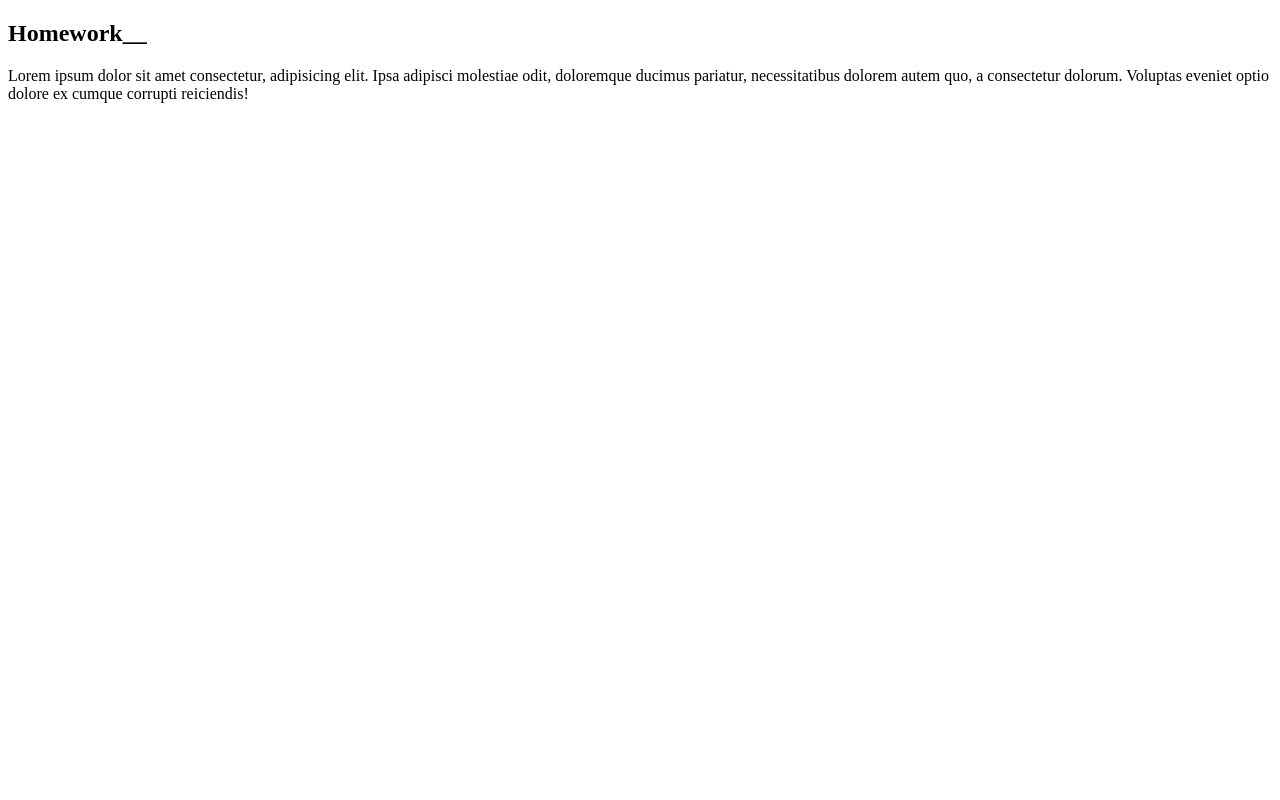
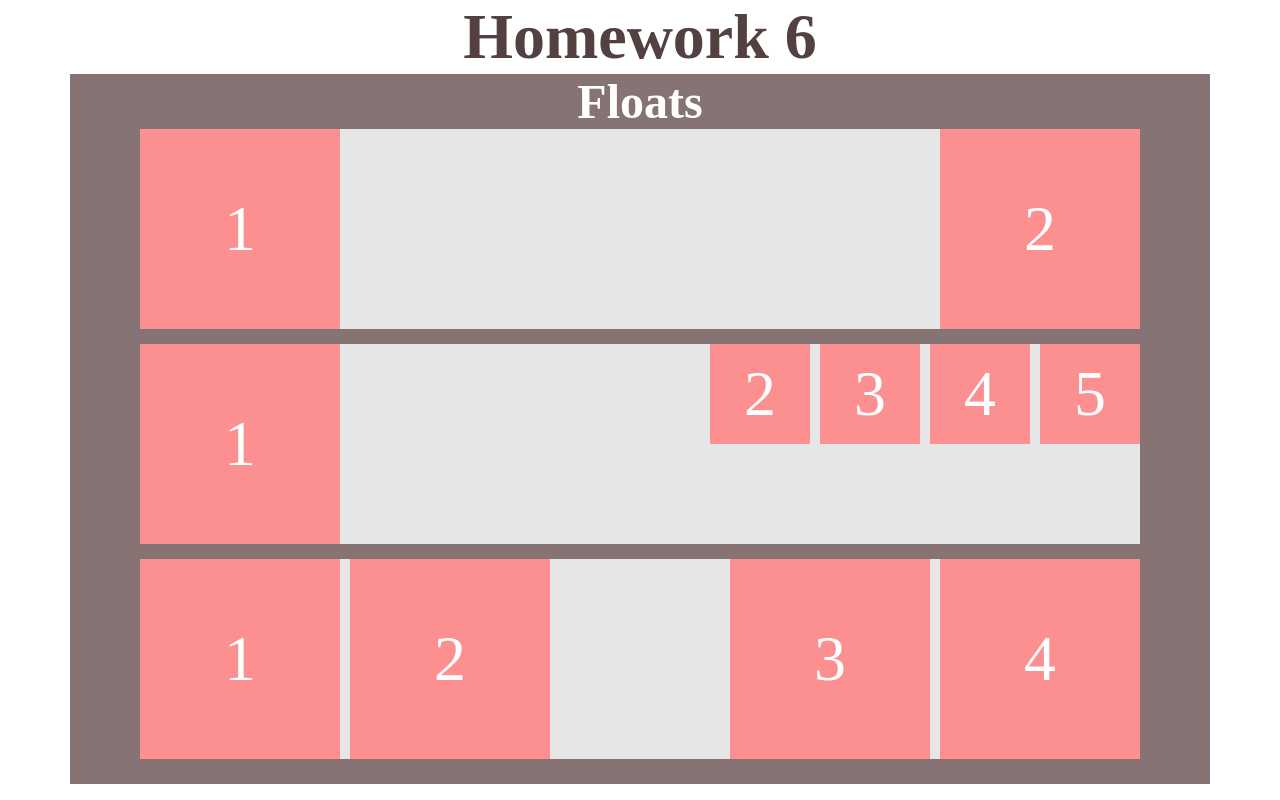
Before and after one commit to Danelsene/front-basic, a plain HTML site: page index.html in a window 1280 px wide. Drawn offline with Linux system fonts and the light colour scheme.

Commit message:
update floats

```diff
--- a/index.html
+++ b/index.html
@@ -1,20 +1,74 @@
 <!DOCTYPE html>
 <html lang="en">
+
 <head>
     <meta charset="UTF-8">
     <meta http-equiv="X-UA-Compatible" content="IE=edge">
     <meta name="viewport" content="width=device-width, initial-scale=1.0">
-    <title>Lesson__</title>
+    <title>Lesson 5 Homework 6</title>
     <link rel="stylesheet" href="./style.css">
 </head>
+
 <body>
-    <header></header>
+    <header>
+        <h1>Homework 6</h1>
+    </header>
     <main>
         <section>
-            <h1>Homework__</h1>
-            <p>Lorem ipsum dolor sit amet consectetur, adipisicing elit. Ipsa adipisci molestiae odit, doloremque ducimus pariatur, necessitatibus dolorem autem quo, a consectetur dolorum. Voluptas eveniet optio dolore ex cumque corrupti reiciendis!</p>
+            <div class="wrapper">
+                <h2>Floats</h2>
+                <div class="line">
+                    <div class="square first">
+                        <p>1</p>
+                    </div>
+                    <div class="square second">
+                        <p>2</p>
+                    </div>
+                    <div class="clearfix"></div>
+                </div>
+                <div class="line">
+                    <div class="square first">
+                        <p>1</p>
+                    </div>
+                    <div class="smalls second">
+                        <div class="small">
+                            <p>2</p>
+                        </div>
+                        <div class="small">
+                            <p>3</p>
+                        </div>
+                        <div class="small">
+                            <p>4</p>
+                        </div>
+                        <div class="small">
+                            <p>5</p>
+                        </div>
+                    </div>
+                    <div class="clearfix"></div>
+                </div>
+                <div class="line">
+                    <div>
+                        <div class="square first">
+                            <p>1</p>
+                        </div>
+                        <div class="square first margin">
+                            <p>2</p>
+                        </div>
+                        <div class="second">
+                            <div class="square">
+                                <p>3</p>
+                            </div>
+                            <div class="square margin">
+                                <p>4</p>
+                            </div>
+                        </div>
+                    </div>
+                    <div class="clearfix"></div>
+                </div>
+            </div>
         </section>
     </main>
     <footer></footer>
 </body>
+
 </html>
--- a/style.css
+++ b/style.css
@@ -0,0 +1,76 @@
+* {
+  margin: 0;
+  padding: 0;
+}
+
+.wrapper {
+  max-width: 1140px;
+  background-color: #4e3333ae;
+  margin-left: auto;
+  margin-right: auto;
+  padding-bottom: 10px;
+}
+
+.line {
+  max-width: 1000px;
+  background-color: #e6e6e6;
+  margin-bottom: 15px;
+  margin-left: auto;
+  margin-right: auto;
+}
+
+.clearfix {
+  clear: both;
+}
+
+p {
+  font-size: 64px;
+  text-align: center;
+  color: #ffffff;
+}
+
+h1 {
+  font-size: 64px;
+  text-align: center;
+  color: #534040;
+}
+
+h2 {
+  font-size: 48px;
+  text-align: center;
+  color: #ffffff;
+}
+
+.square {
+  width: 200px;
+  height: 200px;
+  background: #fc8f8f;
+  align-items: center;
+  display: flex;
+  justify-content: center;
+}
+
+.small {
+  width: 100px;
+  height: 100px;
+  background: #fc8f8f;
+  align-items: center;
+  display: flex;
+  justify-content: center;
+  margin-left: 10px;
+}
+
+.first {
+  float: left;
+}
+
+.second {
+  float: right;
+  display: flex;
+  align-items: center;
+  justify-content: center;
+}
+
+.margin {
+  margin-left: 10px;
+}
```
